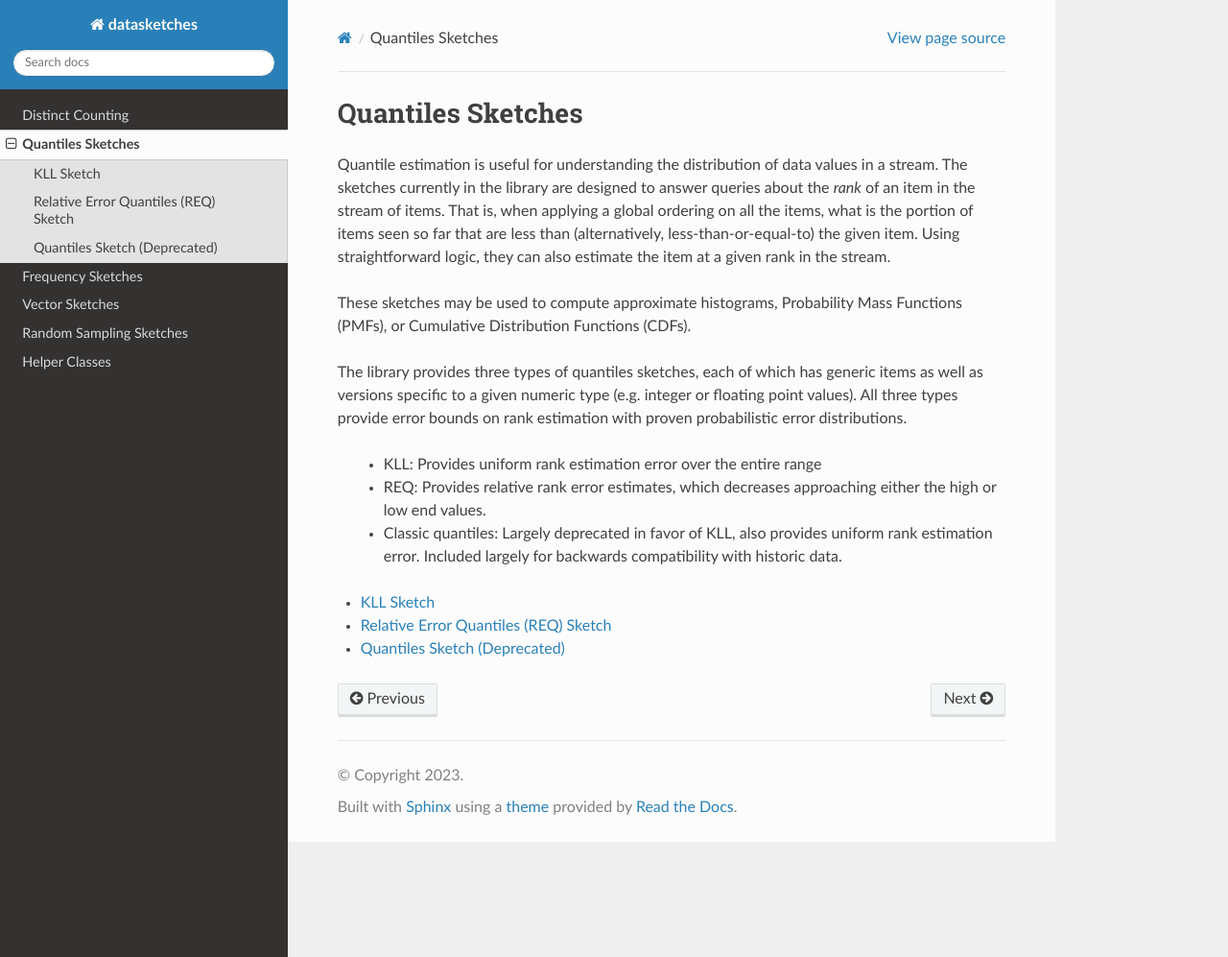
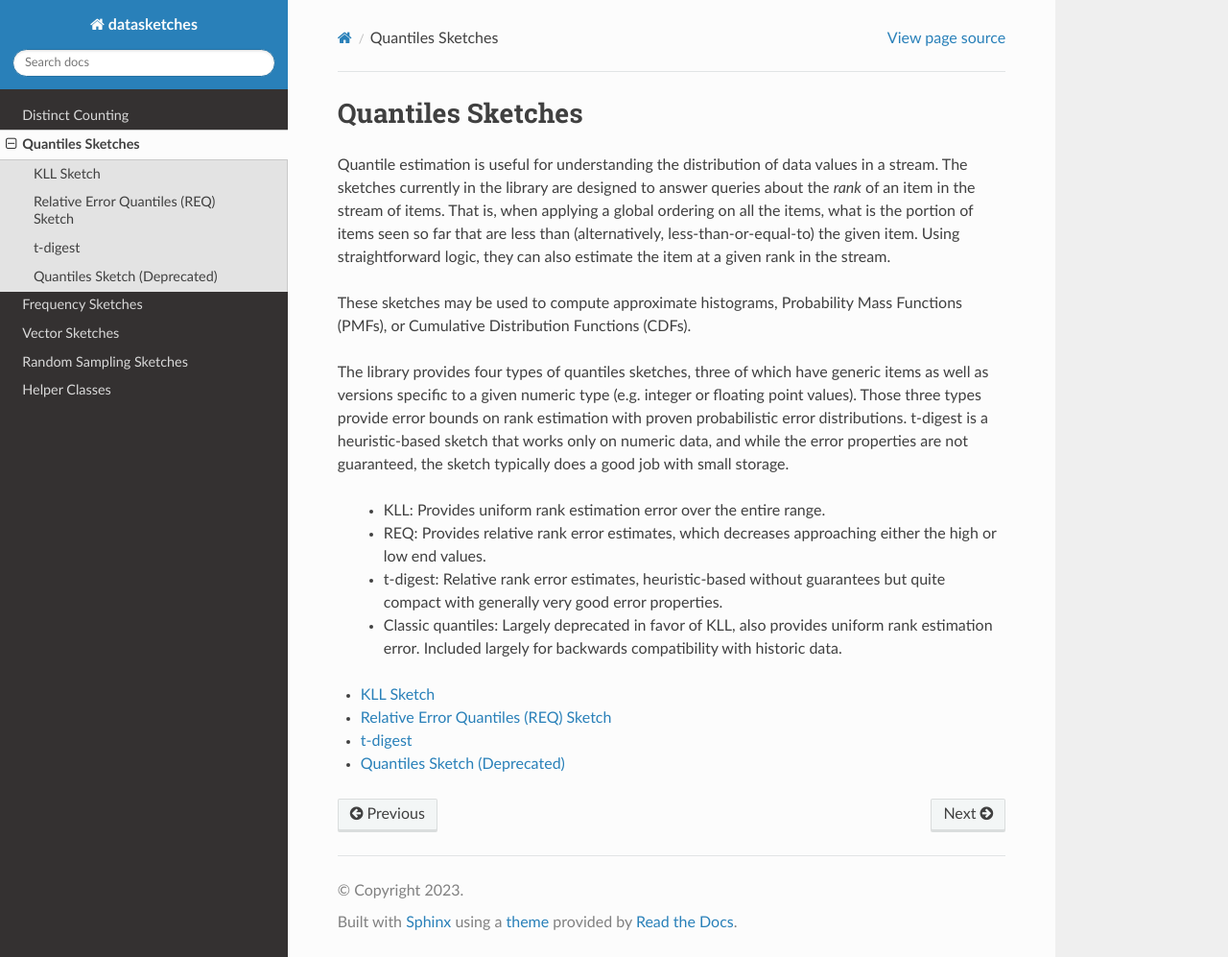
Before and after one commit to apache/datasketches-python, a Sphinx documentation site: the page built from docs/source/quantiles/index.rst, in a window 1280 px wide and 997 px high. Shown: the whole window at 96% size. Built offline with Sphinx 7.4.7 and the Read the Docs theme 3.1.0, drawn with Linux system fonts in a browser that asks for light colours.

Commit message:
Add get_PMF and get_CDF to t-digest, add t-digest docs, update tdigest merge to const input

```diff
--- a/CMakeLists.txt
+++ b/CMakeLists.txt
@@ -117,7 +117,7 @@ cmake_policy(SET CMP0097 NEW)
 include(ExternalProject)
 ExternalProject_Add(datasketches
   GIT_REPOSITORY https://github.com/apache/datasketches-cpp.git
-  GIT_TAG 5.1.0
+  GIT_TAG 5.2.0
   GIT_SHALLOW true
   GIT_SUBMODULES ""
   INSTALL_DIR /tmp/datasketches
--- a/docs/source/quantiles/index.rst
+++ b/docs/source/quantiles/index.rst
@@ -10,12 +10,15 @@ in the stream.
 These sketches may be used to compute approximate histograms, Probability Mass Functions (PMFs), or
 Cumulative Distribution Functions (CDFs).
 
-The library provides three types of quantiles sketches, each of which has generic items as well as versions
-specific to a given numeric type (e.g. integer or floating point values). All three types provide error
-bounds on rank estimation with proven probabilistic error distributions.
+The library provides four types of quantiles sketches, three of which have generic items as well as versions
+specific to a given numeric type (e.g. integer or floating point values). Those three types provide error
+bounds on rank estimation with proven probabilistic error distributions. t-digest is a heuristic-based sketch
+that works only on numeric data, and while the error properties are not guaranteed, the sketch typically
+does a good job with small storage.
 
-  * KLL: Provides uniform rank estimation error over the entire range
+  * KLL: Provides uniform rank estimation error over the entire range.
   * REQ: Provides relative rank error estimates, which decreases approaching either the high or low end values.
+  * t-digest: Relative rank error estimates, heuristic-based without guarantees but quite compact with generally very good error properties.
   * Classic quantiles: Largely deprecated in favor of KLL, also provides uniform rank estimation error. Included largely for backwards compatibility with historic data.
 
 .. toctree::
--- a/docs/source/quantiles/kll.rst
+++ b/docs/source/quantiles/kll.rst
@@ -13,10 +13,6 @@ that the items are comparable.
 The analysis is obtained using `get_quantile()` function or the
 inverse functions `get_rank()`, `get_pmf()` (Probability Mass Function), and `get_cdf()`
 (Cumulative Distribution Function).
-
-As of May 2020, this implementation produces serialized sketches which are binary-compatible
-with the equivalent Java implementation only when template parameter `T = float`
-(32-bit single precision values).
 
 Given an input stream of `N` items, the `natural rank` of any specific
 item is defined as its index `(1 to N)` in inclusive mode
```
Also changed, not shown: other parts of docs/source/quantiles/index.rst (+1 -0 lines), README.md (+4 -1 lines), docs/source/quantiles/tdigest.rst (added, +50 -0 lines), 3 other files.
